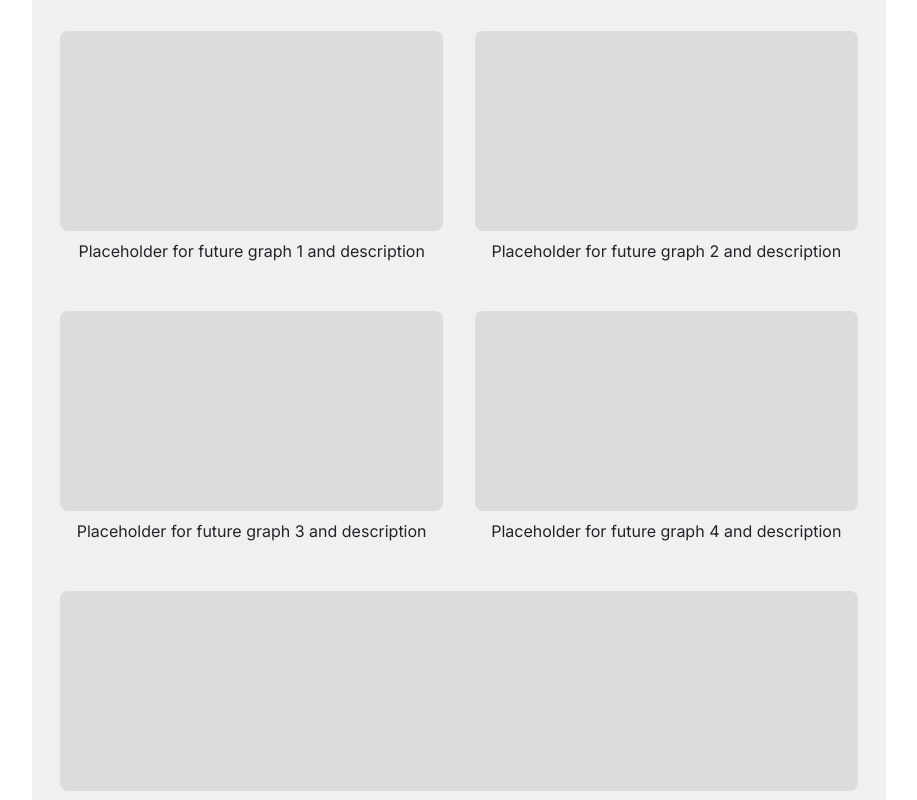
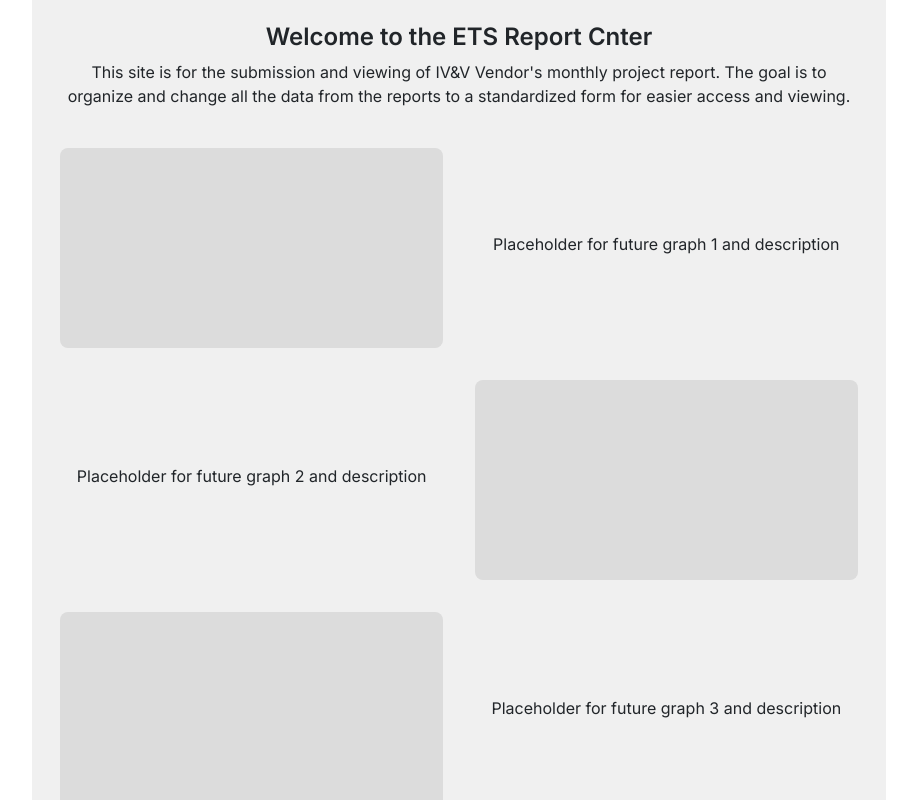
Before and after one commit to oh-yeah-ics-314-final-project-7-lets-go/ets, a Next.js app: page / in a window 1280 px wide. Shown: the part 260-1060 px from the top of the page, without its empty margins (181-1098 px from the left). Built offline with nearby package versions, Linux system fonts and the light colour scheme; no server answers.

Commit message:
Change some layout and added a summary

```diff
--- a/src/app/page.tsx
+++ b/src/app/page.tsx
@@ -59,8 +59,20 @@ const Home = () => (
             </Col>
           </Row>
 
+          {/* Summary Section */}
+          <Row className="my-4">
+            <Col className="text-center">
+              <h4 style={{ fontWeight: '600' }}>Welcome to the ETS Report Cnter</h4>
+              <p style={{ fontSize: '16px', maxWidth: '800px', margin: '0 auto' }}>
+                This site is for the submission and viewing of IV&V Vendor&apos;s monthly project report.
+                The goal is to organize and change all the data from the reports
+                to a standardized form for easier access and viewing.
+              </p>
+            </Col>
+          </Row>
+
           {/* Graphs */}
-          <Row className="text-center">
+          <Row className="text-center align-items-center">
             <Col md={6} className="p-3">
               <div
                 style={{
@@ -70,9 +82,21 @@ const Home = () => (
                   borderRadius: '8px',
                 }}
               />
-              <p className="mt-2">Placeholder for future graph 1 and description</p>
             </Col>
+            <Col md={6} className="p-3 d-flex flex-column justify-content-center">
+              <p className="mt-2">
+                Placeholder for future graph 1 and description
+              </p>
+            </Col>
+          </Row>
 
+          <Row className="text-center align-items-center">
+            {/* Row 2: Text left, Graph right */}
+            <Col md={6} className="p-3 d-flex flex-column justify-content-center">
+              <p className="mt-2">
+                Placeholder for future graph 2 and description
+              </p>
+            </Col>
             <Col md={6} className="p-3">
               <div
                 style={{
@@ -82,11 +106,10 @@ const Home = () => (
                   borderRadius: '8px',
                 }}
               />
-              <p className="mt-2">Placeholder for future graph 2 and description</p>
             </Col>
           </Row>
 
-          <Row className="text-center">
+          <Row className="text-center align-items-center">
             <Col md={6} className="p-3">
               <div
                 style={{
@@ -96,9 +119,21 @@ const Home = () => (
                   borderRadius: '8px',
                 }}
               />
-              <p className="mt-2">Placeholder for future graph 3 and description</p>
             </Col>
+            <Col md={6} className="p-3 d-flex flex-column justify-content-center">
+              <p className="mt-2">
+                Placeholder for future graph 3 and description
+              </p>
+            </Col>
+          </Row>
 
+          <Row className="text-center align-items-center">
+            {/* Row 2: Text left, Graph right */}
+            <Col md={6} className="p-3 d-flex flex-column justify-content-center">
+              <p className="mt-2">
+                Placeholder for future graph 4 and description
+              </p>
+            </Col>
             <Col md={6} className="p-3">
               <div
                 style={{
@@ -108,7 +143,6 @@ const Home = () => (
                   borderRadius: '8px',
                 }}
               />
-              <p className="mt-2">Placeholder for future graph 4 and description</p>
             </Col>
           </Row>
 
```
